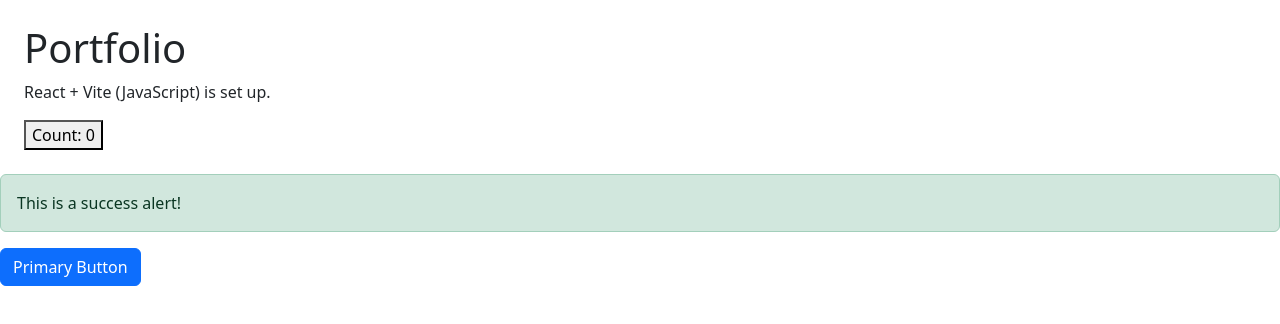
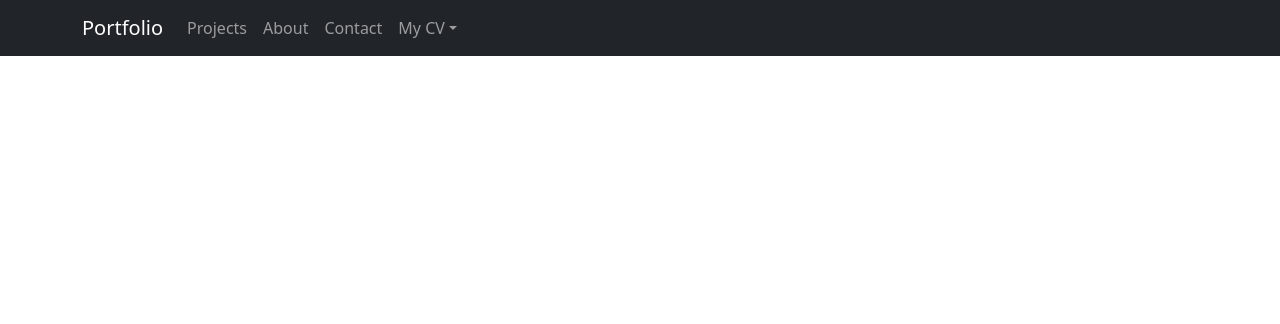
Before and after one commit to jd-loper/portfolio-website, a React (Vite) app: page / in a window 1280 px wide. Shown: the top 324 px of the page. Built offline with nearby package versions, Linux system fonts and the light colour scheme.

Commit message:
Add Navbar component

```diff
--- a/src/App.jsx
+++ b/src/App.jsx
@@ -1,19 +1,9 @@
-import { useState } from 'react'
-import Button from 'react-bootstrap/Button';
-import Alert from 'react-bootstrap/Alert';
+import SiteNavbar from './components/SiteNavbar';
 
 export default function App() {
-  const [count, setCount] = useState(0)
   return (
     <>
-    <div style={{ fontFamily: 'system-ui, -apple-system, Segoe UI, Roboto, Arial, sans-serif', padding: 24 }}>
-      <h1>Portfolio</h1>
-      <p>React + Vite (JavaScript) is set up.</p>
-      <button onClick={() => setCount((c) => c + 1)}>Count: {count}</button>
-    </div>
-
-    <Alert variant="success">This is a success alert!</Alert>
-    <Button variant="primary">Primary Button</Button>
+    <SiteNavbar brand="Portfolio" />
     </>
   )
 }
--- /dev/null
+++ b/src/components/SiteNavbar.jsx
@@ -0,0 +1,45 @@
+import Container from 'react-bootstrap/Container'
+import Nav from 'react-bootstrap/Nav'
+import Navbar from 'react-bootstrap/Navbar'
+import NavDropdown from 'react-bootstrap/NavDropdown'
+
+export default function SiteNavbar({
+  brand = 'My Portfolio',
+  links = [
+    { href: '#projects', label: 'Projects' },
+    { href: '#about', label: 'About' },
+    { href: '#contact', label: 'Contact' },
+  ],
+  dropdown = {
+    title: 'My CV',
+    items: [
+      { href: '#cv', label: 'View CV' },
+      { href: '#blog', label: 'Download CV' },
+    ],
+  },
+}) {
+  return (
+    <Navbar bg="dark" variant="dark" expand="lg" sticky="top">
+      <Container>
+        <Navbar.Brand href="#home">{brand}</Navbar.Brand>
+        <Navbar.Toggle aria-controls="main-navbar" />
+        <Navbar.Collapse id="main-navbar">
+          <Nav className="me-auto">
+            {links.map((l) => (
+              <Nav.Link key={l.href} href={l.href}>{l.label}</Nav.Link>
+            ))}
+            {dropdown && (
+              <NavDropdown title={dropdown.title} id="nav-dropdown">
+                {dropdown.items.map((item) => (
+                  <NavDropdown.Item key={item.href} href={item.href}>
+                    {item.label}
+                  </NavDropdown.Item>
+                ))}
+              </NavDropdown>
+            )}
+          </Nav>
+        </Navbar.Collapse>
+      </Container>
+    </Navbar>
+  )
+}
```
